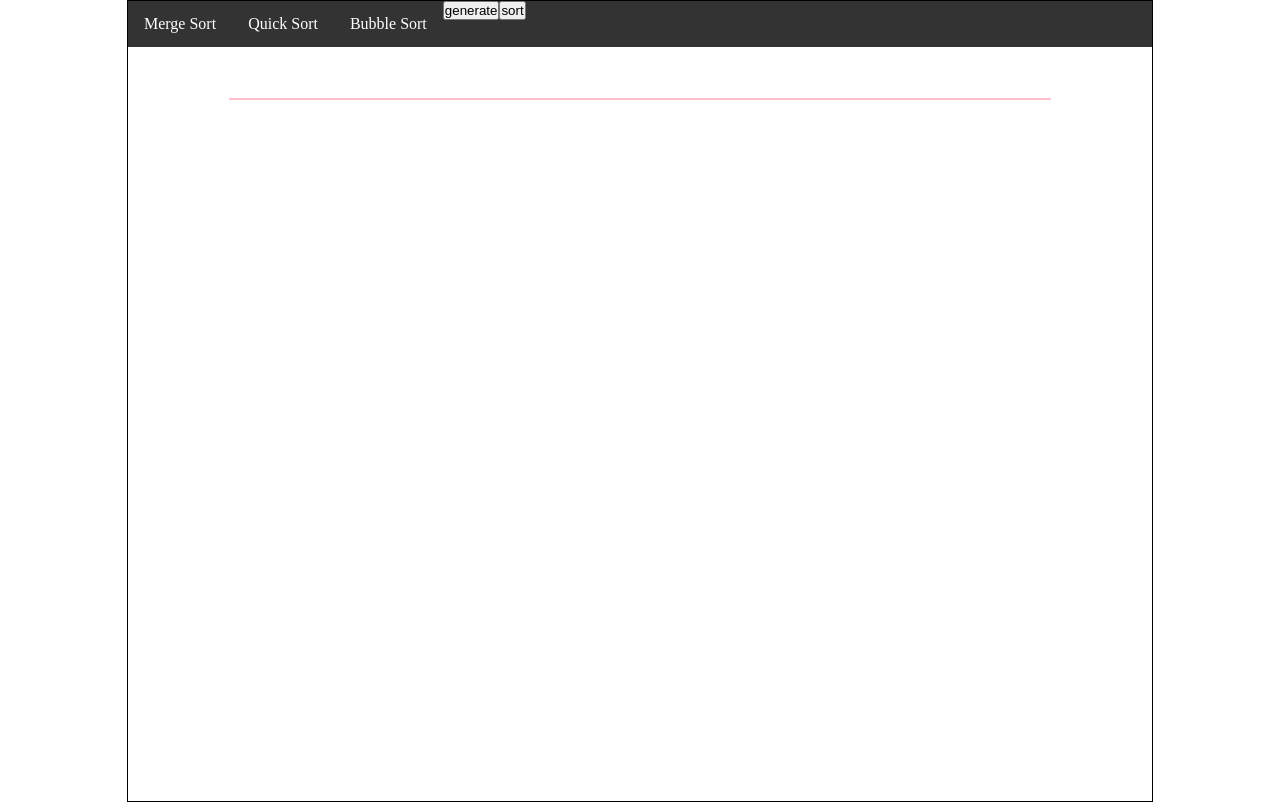
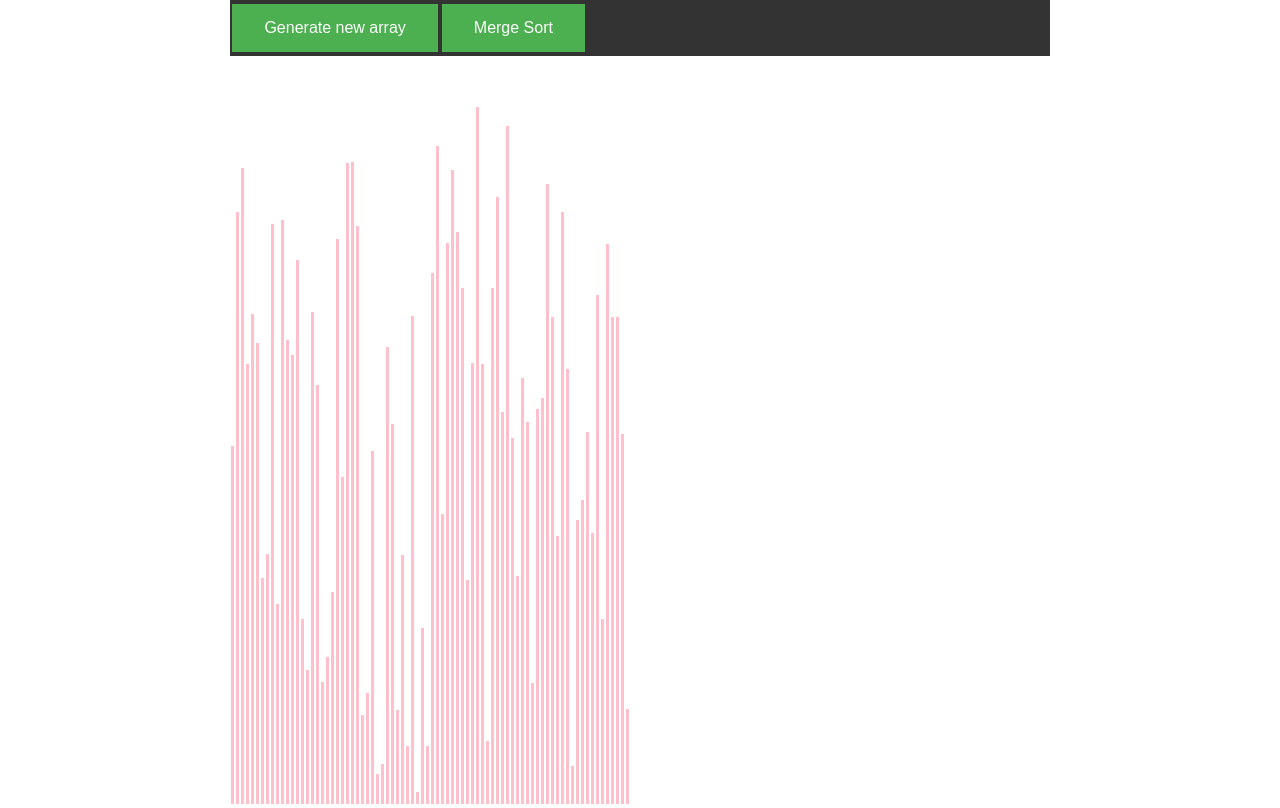
Before and after one commit to drrh12/Sort-Algorithms-Visualization, a React (Create React App) app: page / in a window 1280 px wide. Built offline with nearby package versions, Linux system fonts and the light colour scheme.

Commit message:
CSS styling

```diff
--- a/src/components/SortingVisualizer/SortingVisualizer.css
+++ b/src/components/SortingVisualizer/SortingVisualizer.css
@@ -1,49 +1,51 @@
+* {
+  background-color: #ffffff;
+}
 /* Menu  */
-ul {
+.buttons-div {
   list-style-type: none;
-  margin: 0;
-  padding: 0;
-  overflow: hidden;
+  width: 80%;
+  margin: auto;
+  /* border: 1px solid white; */
   background-color: #333;
-}
-
-li {
-  float: left;
-}
-
-li a {
-  display: block;
-  color: white;
-  text-align: center;
-  padding: 14px 16px;
-  text-decoration: none;
 }
 
 li a:hover {
   background-color: #111;
 }
-
 /* Bars */
 
 .array-container {
   width: 80%;
   height: 100vh;
-  border: 1px solid black;
-  /* position: absolute; */
+  /* border: 1px solid white; */
   margin: auto;
-  /* left: 100px; */
 }
 
 .array-bar-container {
   width: 80%;
   margin: 5% auto;
-  border: 1px solid pink;
+  /* border: 1px solid pink; */
 }
 
 .array-bar {
-  width: 4px;
+  width: 3px;
   max-width: 100%;
   background-color: pink;
   display: inline-block;
   margin: 0 1px;
 }
+
+/* buttons */
+.button {
+  background-color: #4caf50;
+  border: none;
+  color: white;
+  padding: 15px 32px;
+  text-align: center;
+  text-decoration: none;
+  display: inline-block;
+  font-size: 16px;
+  margin: 4px 2px;
+  cursor: pointer;
+}
--- a/src/components/SortingVisualizer/SortingVisualizer.jsx
+++ b/src/components/SortingVisualizer/SortingVisualizer.jsx
@@ -6,7 +6,7 @@ import { getMergeSortAnimations } from "../../Algorithms/MergeSort";
 const ANIMATION_SPEED_MS = 1;
 
 // Change this value for the number of bars (value) in the array.
-const NUMBER_OF_ARRAY_BARS = 310;
+const NUMBER_OF_ARRAY_BARS = 80;
 
 // This is the main color of the array bars.
 const PRIMARY_COLOR = "turquoise";
@@ -25,11 +25,15 @@ function SortingVisualizer() {
   function resetArray() {
     setArray(() => {
       let array = [];
-      for (let i = 0; i < 200; i++) {
+      for (let i = 0; i < 50; i++) {
         array.push(randomIntFromInterval(5, 700));
       }
       return array;
     });
+  }
+
+  for (let i = 0; i < 80; i++) {
+    array.push(randomIntFromInterval(5, 700));
   }
 
   function mergeSort() {
@@ -62,19 +66,14 @@ function SortingVisualizer() {
   return (
     <div className="array-container">
       <div>
-        <ul>
-          <li>
-            <a>Merge Sort</a>
-          </li>
-          <li>
-            <a>Quick Sort</a>
-          </li>
-          <li>
-            <a>Bubble Sort</a>
-          </li>
-          <button onClick={resetArray}>generate</button>
-          <button onClick={mergeSort}>sort</button>
-        </ul>
+        <div className="buttons-div">
+          <button className="button" onClick={resetArray}>
+            Generate new array
+          </button>
+          <button className="button" onClick={mergeSort}>
+            Merge Sort
+          </button>
+        </div>
       </div>
       <div className="array-bar-container">
         {array.map((val, key) => (
```
